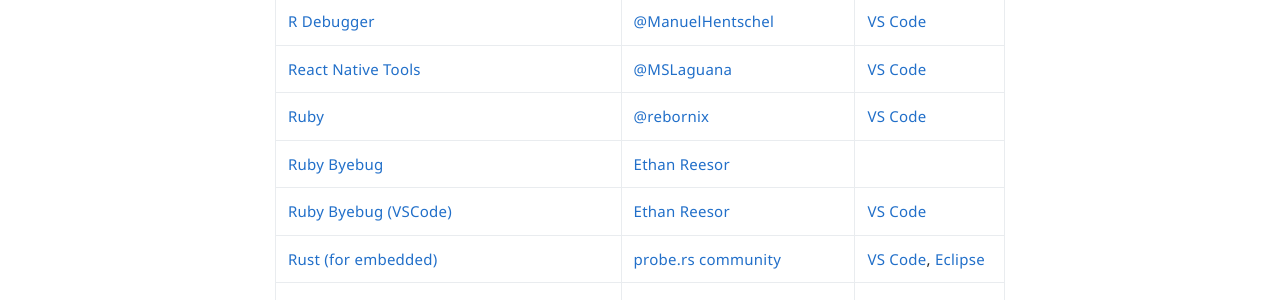
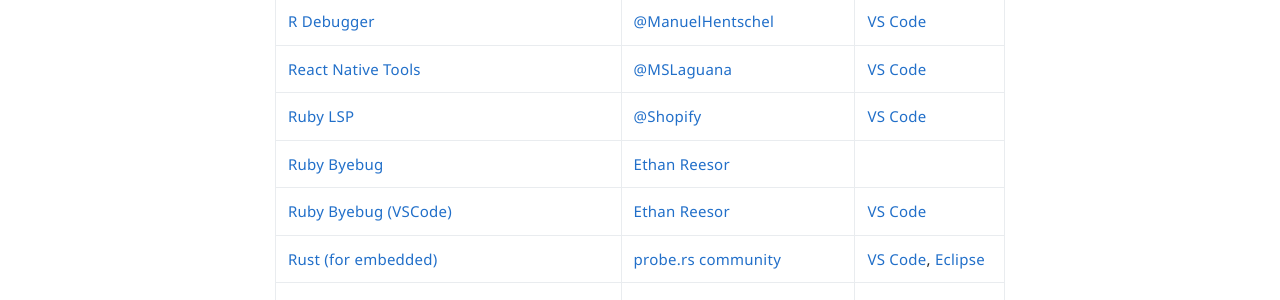
Before and after one commit to microsoft/debug-adapter-protocol, a Jekyll site: the page built from _implementors/adapters.md, in a window 1280 px wide and 900 px high, scrolled down 3063 px. Shown: the part 154-454 px from the top of the window. Built offline with Jekyll 4.4.1, drawn with Linux system fonts in a browser that asks for light colours; nearby versions of some CDN libraries; comment, search, counter and statistics services are not loaded.

Commit message:
Update adapters list for Ruby LSP (#471)
Co-authored-by: Andy Waite <andyw8@users.noreply.github.com>

```diff
--- a/_implementors/adapters.md
+++ b/_implementors/adapters.md
@@ -70,7 +70,7 @@
 [Python](https://github.com/Microsoft/vscode-python)|[@DonJayamanne](https://github.com/DonJayamanne)|[VS Code](https://marketplace.visualstudio.com/items?itemName=ms-python.python)
 [R Debugger](https://github.com/ManuelHentschel/VSCode-R-Debugger)|[@ManuelHentschel](https://github.com/ManuelHentschel)|[VS Code](https://marketplace.visualstudio.com/items?itemName=RDebugger.r-debugger)
 [React Native Tools](https://github.com/Microsoft/vscode-react-native/issues)|[@MSLaguana](https://github.com/MSLaguana)|[VS Code](https://marketplace.visualstudio.com/items?itemName=vsmobile.vscode-react-native)
-[Ruby](https://github.com/rubyide/vscode-ruby)|[@rebornix](https://github.com/rebornix)|[VS Code](https://marketplace.visualstudio.com/items?itemName=rebornix.Ruby)
+[Ruby LSP](https://github.com/Shopify/ruby-lsp)|[@Shopify](https://github.com/Shopify)|[VS Code](https://marketplace.visualstudio.com/items?itemName=Shopify.ruby-lsp)
 [Ruby Byebug](https://rubygems.org/gems/byebug-dap)|[Ethan Reesor](https://gitlab.com/firelizzard)|
 [Ruby Byebug (VSCode)](https://gitlab.com/firelizzard/vscode-byebug)|[Ethan Reesor](https://gitlab.com/firelizzard)|[VS Code](https://marketplace.visualstudio.com/items?itemName=ethan-reesor.vscode-byebug)
 [Rust (for embedded)](https://github.com/probe-rs/vscode)|[probe.rs community](https://github.com/probe-rs)|[VS Code](https://probe.rs/docs/tools/vscode/), [Eclipse](https://marketplace.eclipse.org/content/eclipse-corrosion-rust-editing-and-debugging)
```
